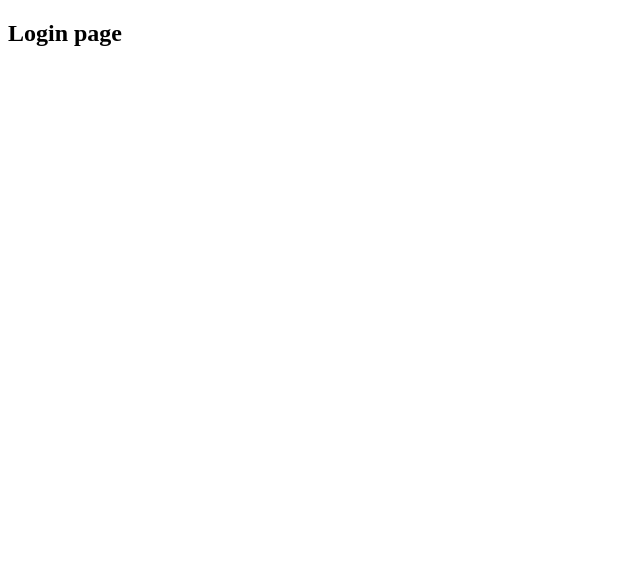
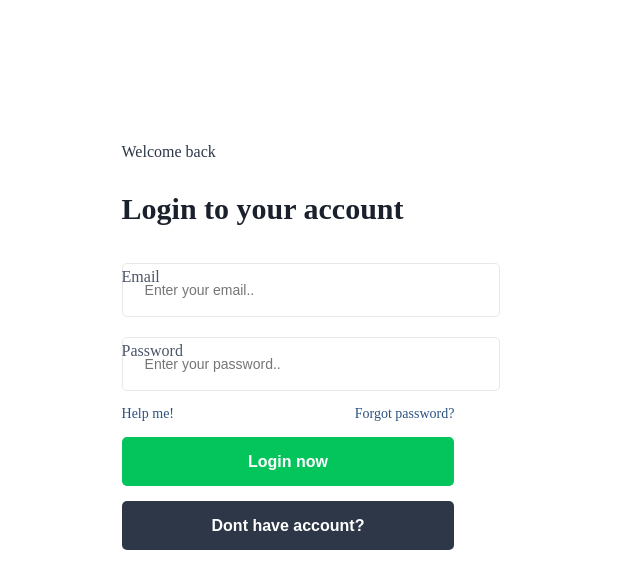
Before and after one commit to AbzMijon/Online-chat, a React app in the folder client/: page /login in a window 1280 px wide. Shown: the top 588 px of the page, without its empty margins (0-640 px from the left). Built offline with nearby package versions, Linux system fonts and the light colour scheme; the HTML template or start-up script is replaced by a standard one.

Commit message:
add login formik

```diff
--- /dev/null
+++ b/client/src/Components/FormikInputs/LoginFormikInput.tsx
@@ -0,0 +1,65 @@
+import React from "react";
+import { useField } from "formik";
+import styled from 'styled-components';
+
+const StyledLoginFormikInput = styled.div `
+    .field {
+        position: relative;
+        margin-bottom: 20px;
+    }
+    .field__error {
+        color: #921919;
+        font-size: 11px;
+    }
+    .login__title-field {
+        position: absolute;
+        top: -23px;
+        left: 0px;
+        z-index: 2;
+        font-style: normal;
+        font-weight: 400;
+        font-size: 16px;
+        line-height: 19px;
+        color: #4A5568;
+        background-color: transparent;
+    }
+    .login__title-field::first-letter {
+        text-transform: uppercase;
+    }
+    .login__field, .login__field--error {
+        font-style: normal;
+        font-weight: 400;
+        font-size: 14px;
+        line-height: 16px;
+        color: #2D3748;
+        border-radius: 5px;
+        padding: 18px 22px;
+        width: 100%;
+    }
+    .login__field {
+        border: 1px solid #E8E8E8;
+    }
+    .login__field--error {
+        border: 1px solid #811d1d;
+    }
+`
+
+function LoginFormikInput(props) {
+
+	const [field, meta, helpers] = useField(props.name);
+    console.log(meta.error);
+
+	return (
+        <StyledLoginFormikInput>
+            <div className='field'>
+                <h5 className='login__title-field'>{props.name}</h5>
+                <input className={meta.touched && meta.error ? 'login__field--error' : 'login__field'} {...props} {...field} />
+                {meta.touched && meta.error && (
+                    <p className='field__error'>{meta.error}</p>
+                )}
+		    </div>
+        </StyledLoginFormikInput>
+	);
+}
+
+export default LoginFormikInput;
--- a/client/src/Scenes/LoginPage.tsx
+++ b/client/src/Scenes/LoginPage.tsx
@@ -1,8 +1,180 @@
-import React from "react";
+import React, { useState } from "react";
+import styled from 'styled-components';
+import { Form, Formik } from 'formik';
+import LoginFormikInput from "../Components/FormikInputs/LoginFormikInput";
+import { useDispatch } from 'react-redux';
+import { useNavigate } from 'react-router-dom';
+import { PATH } from '../constans/routes';
 
-function LoginPage() {
+const StyledLoginPage = styled.div `
+    .login {
+        width: 560px;
+        height: 650px;
+        border-radius: 5px;
+        background-color: #fff;
+        display: flex;
+        justify-content: center;
+        align-items: center;
+        flex-direction: column;
+    }
+    .login__subtitle {
+        font-style: normal;
+        font-weight: 400;
+        font-size: 16px;
+        line-height: 19px;
+        color: #2D3748;
+        margin-bottom: 4px;
+    }
+    .login__title {
+        font-style: normal;
+        font-weight: bold;
+        font-size: 30px;
+        line-height: 35px;
+        color: #1A202C;
+        margin-bottom: 37px;
+    }
+    .login__btn {
+        width: 100%;
+        padding: 15px 25px;
+        text-align: center;
+        background-color: #04C45C;
+        border-radius: 5px;
+        font-weight: 700;
+        font-size: 16px;
+        line-height: 19px;
+        color: #FFFFFF;
+        border: none;
+        margin-bottom: 15px;
+        cursor: pointer;
+    }
+    .login__btn--dont {
+        width: 100%;
+        padding: 15px 25px;
+        text-align: center;
+        background-color: #2D3748;
+        border-radius: 5px;
+        font-weight: 700;
+        font-size: 16px;
+        line-height: 19px;
+        color: #FFFFFF;
+        border: none;
+        cursor: pointer;
+    }
+    .login__texts {
+        width: 100%;
+        display: flex;
+        justify-content: space-between;
+        align-items: center;
+    }
+    .login__forgot, .login__help {
+        font-style: normal;
+        font-weight: 400;
+        font-size: 14px;
+        line-height: 16px;
+        color: #2C5282;
+        margin: -5px 0 15px 0;
+        cursor: pointer;
+    }
+`
+
+function LoginPage():JSX.Element {
+
+    const [dontHaveAcc, setDontHaveAcc] = useState(false);
+    const dispatch = useDispatch();
+    const navigate = useNavigate();
+
+    type initialFormvaluesTypes = {
+        name: string,
+        email: string,
+        password: string,
+        id: number | string,
+    }
+    const initialFormValues:initialFormvaluesTypes = {
+        name: '',
+        email: '',
+        password: '',
+        id: Math.round(Math.random() * 1000),
+    }
+
+    type formValueTypes = {
+        name?: string,
+        email?: string,
+        password?: string,
+    }
+    type validateFormTypes = {
+        name: string,
+        email: string,
+        password: string,
+        id: number | string,
+    }
+
+    const validateForm = (formValues:validateFormTypes):formValueTypes | void => {
+        let isPassed = true;
+        let errorsObject:formValueTypes = {};
+
+        if(dontHaveAcc && !formValues.name) {
+            isPassed = false;
+            errorsObject.name = 'The field must not be empty'
+        }
+
+        if(dontHaveAcc && formValues.name.length > 11) {
+            isPassed = false;
+            errorsObject.name = 'The name must be less'
+        }
+
+        if(!formValues.email) {
+            isPassed = false;
+            errorsObject.email = 'The field must not be empty'
+        }
+
+        if(!formValues.password) {
+            isPassed = false;
+            errorsObject.password = 'The field must not be empty'
+        }
+
+        if(formValues.password.length <= 4 && formValues.password.length> 0) {
+            isPassed = false;
+            errorsObject.password = 'The password is unreliable'
+        }
+
+        isPassed = false;
+
+        if(!isPassed) return errorsObject;
+    }
+
     return (
-        <h2>Login page</h2>
+        <StyledLoginPage>
+            <div className="login">
+                <div className="login__wrap">
+                <h5 className="login__subtitle">{dontHaveAcc ? 'Welcome, dear user!' : 'Welcome back'}</h5>
+                <h3 className="login__title">{dontHaveAcc ? 'Let`s create your account' : 'Login to your account'}</h3>
+                    <Formik initialValues={initialFormValues} validate={validateForm} onSubmit={(formvalues:validateFormTypes) => {
+                        dispatch(
+                            {type: 'userLogIn',
+                            payload:
+                            {
+                                name: formvalues.name,
+                                email: formvalues.email,
+                                password: formvalues.password,
+                                id: Math.round(Math.random() * 1000)
+                            }})
+                            navigate(PATH.homePage);
+                    }}>
+                        <Form>
+                            {dontHaveAcc && <LoginFormikInput name='name' type='text' placeholder='Enter your name..' required  />}
+                            <LoginFormikInput name='email' type='email' placeholder='Enter your email..' required />
+                            <LoginFormikInput name='password' type='password' placeholder='Enter your password..' required />
+                            <div className="login__texts">
+                                <p className="login__help">Help me!</p>
+                                <p className="login__forgot">Forgot password?</p>
+                            </div>
+                            <button className="login__btn" type="submit">Login now</button>
+                            <button className="login__btn--dont" type="button" onClick={() => setDontHaveAcc(!dontHaveAcc)}>{dontHaveAcc ? 'Have account?' : 'Dont have account?'}</button>
+                        </Form>
+                    </Formik>
+                </div>
+            </div>
+        </StyledLoginPage>
     )
 }
 
--- a/client/src/common/default.scss
+++ b/client/src/common/default.scss
@@ -19,7 +19,7 @@
 }
 
 body {
-	background-color: #141414;
+	background-color: #b5b5b5;
 	background-size: cover;
 	color: #000;
 	font-family: 'Rubik', sans-serif;
```
